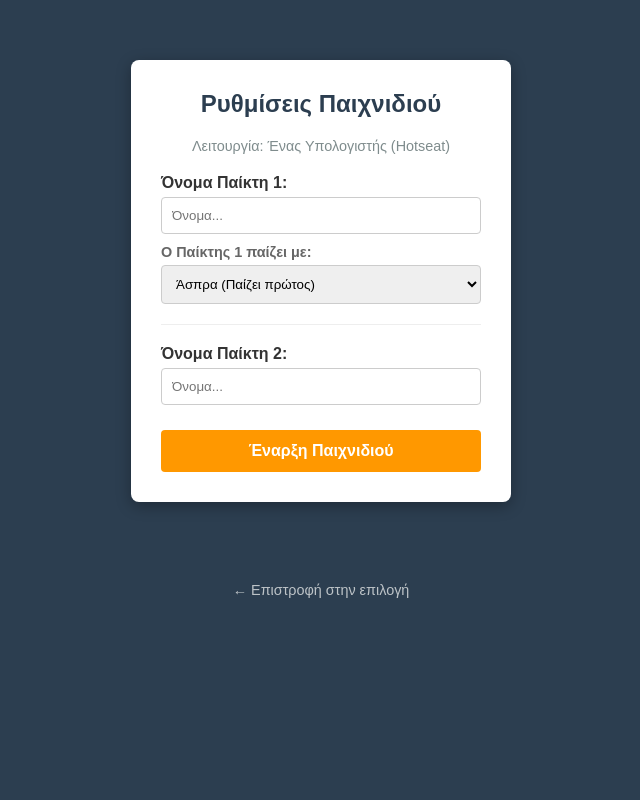
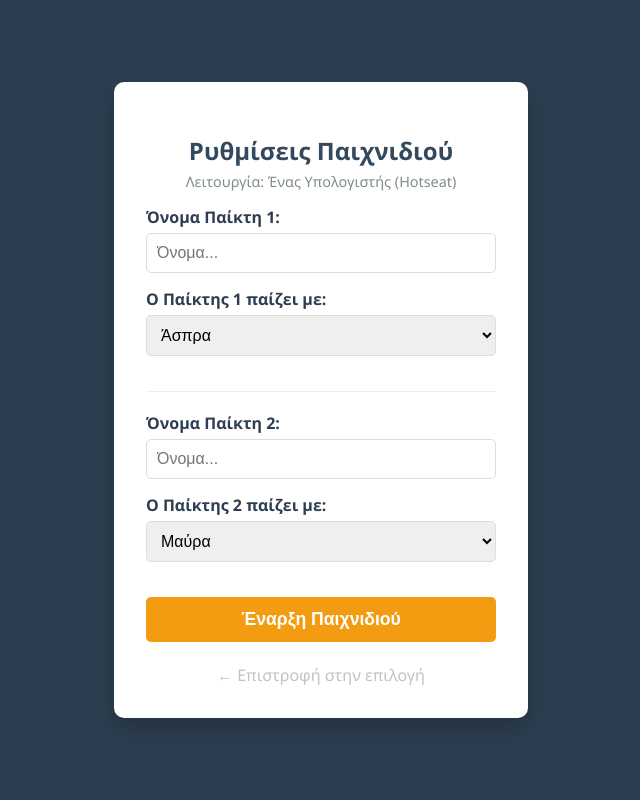
Before and after one commit to iee-ihu-gr-course1941/ADISE25_2020126, a PHP site: page /login.php?mode=hotseat in a window 1280 px wide. Shown: the whole page, without its empty margins (319-959 px from the left). Run offline with PHP 8.4, Linux system fonts and the light colour scheme.

Commit message:
Update login.php

```diff
--- a/login.php
+++ b/login.php
@@ -2,30 +2,27 @@
 // login.php
 session_start();
 
-// --- ΚΑΘΑΡΙΣΜΟΣ (Fix για το θέμα με τα παλιά ονόματα) ---
-// Αν μπούμε στη σελίδα χωρίς να πατήσουμε κουμπί (GET), καθαρίζουμε τα παλιά session data
+// --- ΚΑΘΑΡΙΣΜΟΣ SESSION ---
 if ($_SERVER["REQUEST_METHOD"] == "GET") {
     $temp_error = isset($_SESSION['error']) ? $_SESSION['error'] : '';
     $temp_mode = isset($_SESSION['game_mode']) ? $_SESSION['game_mode'] : '';
-
     session_unset();
-
     $_SESSION['game_mode'] = $temp_mode;
     if($temp_error) $_SESSION['error'] = $temp_error;
 }
 
+// --- ΕΛΕΓΧΟΣ ΔΕΔΟΜΕΝΩΝ ---
 if ($_SERVER["REQUEST_METHOD"] == "POST") {
     $p1 = isset($_POST['player1']) ? trim($_POST['player1']) : '';
     $p2 = isset($_POST['player2']) ? trim($_POST['player2']) : '';
-
+    // Παίρνουμε το χρώμα του P1. Το χρώμα του P2 θα υπολογιστεί αυτόματα στο game.php
     $p1_color = isset($_POST['p1_color']) ? $_POST['p1_color'] : 'white';
 
     if (empty($p1) || empty($p2)) {
-        $_SESSION['error'] = "Παρακαλώ συμπληρώστε έγκυρα ονόματα (όχι μόνο κενά)!";
+        $_SESSION['error'] = "Παρακαλώ συμπληρώστε έγκυρα ονόματα!";
         header("Location: login.php");
         exit();
     }
-
     if ($p1 === $p2) {
         $_SESSION['error'] = "Οι παίκτες δεν μπορούν να έχουν το ίδιο όνομα!";
         header("Location: login.php");
@@ -35,17 +32,16 @@ if ($_SERVER["REQUEST_METHOD"] == "POST") {
     $_SESSION['player1_name'] = $p1;
     $_SESSION['player2_name'] = $p2;
     $_SESSION['player1_color'] = $p1_color;
+
     header("Location: game.php");
     exit();
 }
 
-// 1. Λήψη του Mode από το URL (αν υπάρχει) και αποθήκευση στο Session
+// Λήψη Mode
 if (isset($_GET['mode'])) {
     $_SESSION['game_mode'] = $_GET['mode'];
 }
 
-// Ασφάλεια: Αν κάποιος ανοίξει το login.php απευθείας χωρίς να έχει επιλέξει mode,
-// τον στέλνουμε πίσω στο index.php για να διαλέξει.
 if (!isset($_SESSION['game_mode'])) {
     header("Location: index.php");
     exit();
@@ -53,101 +49,84 @@ if (!isset($_SESSION['game_mode'])) {
 
 $is_hotseat = ($_SESSION['game_mode'] === 'hotseat');
 
-// Διαχείριση Μηνυμάτων Λάθους
-$error = "";
-if (isset($_SESSION['error'])) {
-    $error = $_SESSION['error'];
-    unset($_SESSION['error']);
-}
+$error = isset($_SESSION['error']) ? $_SESSION['error'] : "";
+unset($_SESSION['error']);
 ?>
-
 <!DOCTYPE html>
-<html>
+<html lang="el">
 <head>
-    <title>Είσοδος - <?php echo $is_hotseat ? 'Τοπικό Παιχνίδι' : 'Online'; ?></title>
-    <link rel="stylesheet" type="text/css" href="style.css">
+    <meta charset="UTF-8">
+    <title>Ρυθμίσεις Παιχνιδιού</title>
     <style>
-        /* CSS ειδικά για τη σελίδα εισόδου */
-        body { font-family: sans-serif; text-align: center; background-color: #2c3e50; color: #333; }
-        .login-box {
-            margin: 60px auto;
-            padding: 30px;
-            background: white;
-            width: 320px;
-            border-radius: 8px;
-            box-shadow: 0 4px 15px rgba(0,0,0,0.3);
-            position: relative;
-        }
-        h2 { color: #2c3e50; margin-top: 0; }
-        .subtitle { color: #7f8c8d; font-size: 0.9em; margin-bottom: 20px; display: block; }
-        .form-group { text-align: left; margin-bottom: 15px; }
-        label { font-weight: bold; display: block; margin-bottom: 5px; }
-        input, select {
-            padding: 10px;
-            width: 100%;
-            box-sizing: border-box;
-            border: 1px solid #ccc;
-            border-radius: 4px;
-        }
-        button {
-            padding: 12px 20px;
-            cursor: pointer;
-            background-color: #ff9800;
-            color: white;
-            border: none;
-            width: 100%;
-            font-size: 16px;
-            font-weight: bold;
-            border-radius: 4px;
-            margin-top: 10px;
-        }
-        button:hover { background-color: #e68900; }
+        body { font-family: 'Segoe UI', sans-serif; background-color: #2c3e50; display: flex; justify-content: center; align-items: center; height: 100vh; margin: 0; }
+        .login-card { background: white; padding: 2rem; border-radius: 10px; width: 350px; text-align: center; box-shadow: 0 10px 25px rgba(0,0,0,0.2); }
+        input[type="text"], select { width: 100%; padding: 10px; margin-bottom: 15px; border-radius: 5px; border: 1px solid #ddd; box-sizing: border-box; font-size: 1rem;}
+        .btn-login { width: 100%; padding: 12px; background-color: #f39c12; color: white; border: none; border-radius: 5px; cursor: pointer; font-weight: bold; font-size: 1.1rem; transition: 0.3s;}
+        .btn-login:hover { background-color: #e67e22; }
+        .error-msg { color: #e74c3c; font-weight: bold; margin-bottom: 15px; }
+        label { display: block; text-align: left; font-weight: bold; margin-bottom: 5px; color: #2c3e50; }
+        h2 { color: #34495e; margin-bottom: 5px; }
         hr { border: 0; border-top: 1px solid #eee; margin: 20px 0; }
-        .back-link {
-            display: inline-block;
-            margin-top: 20px;
-            color: #bdc3c7;
-            text-decoration: none;
-            font-size: 0.9em;
-        }
-        .back-link:hover { color: white; }
     </style>
 </head>
 <body>
 
-<div class="login-box">
+<div class="login-card">
     <h2>Ρυθμίσεις Παιχνιδιού</h2>
-    <span class="subtitle">
-        <?php echo $is_hotseat ? 'Λειτουργία: Ένας Υπολογιστής (Hotseat)' : 'Λειτουργία: Online Multiplayer'; ?>
-    </span>
+    <p style="color:#7f8c8d; font-size:0.9rem; margin-top: 0;">Λειτουργία: <?php echo $is_hotseat ? 'Ένας Υπολογιστής (Hotseat)' : 'Online Multiplayer'; ?></p>
 
-    <?php if(!empty($error)) { echo "<p style='color:red; font-weight:bold;'>$error</p>"; } ?>
+    <?php if($error): ?><div class="error-msg"><?php echo $error; ?></div><?php endif; ?>
 
     <form action="login.php" method="POST">
+        <label for="player1">Όνομα Παίκτη 1:</label>
+        <input type="text" id="player1" name="player1" placeholder="Όνομα..." value="<?php echo isset($_SESSION['player1_name']) ? htmlspecialchars($_SESSION['player1_name']) : ''; ?>" required>
 
-        <div class="form-group">
-            <label for="player1">Όνομα Παίκτη 1:</label>
-            <input type="text" id="player1" name="player1" placeholder="Όνομα..." required>
-
-            <label for="p1_color" style="margin-top: 10px; font-size: 0.9em; color:#666;">Ο Παίκτης 1 παίζει με:</label>
-            <select id="p1_color" name="p1_color">
-                <option value="white">Άσπρα (Παίζει πρώτος)</option>
-                <option value="black">Μαύρα (Παίζει δεύτερος)</option>
-            </select>
-        </div>
+        <label for="p1_color">Ο Παίκτης 1 παίζει με:</label>
+        <select id="p1_color" name="p1_color">
+            <option value="white" selected>Άσπρα</option>
+            <option value="black">Μαύρα</option>
+        </select>
 
         <hr>
 
-        <div class="form-group">
-            <label for="player2">Όνομα Παίκτη 2:</label>
-            <input type="text" id="player2" name="player2" placeholder="Όνομα..." required>
-        </div>
+        <label for="player2">Όνομα Παίκτη 2:</label>
+        <input type="text" id="player2" name="player2" placeholder="<?php echo $is_hotseat ? 'Όνομα...' : 'Αναμονή...'; ?>" value="<?php echo isset($_SESSION['player2_name']) ? htmlspecialchars($_SESSION['player2_name']) : ''; ?>" <?php echo $is_hotseat ? 'required' : 'disabled'; ?>>
 
-        <button type="submit" class="btn-login">Έναρξη Παιχνιδιού</button>
+        <label for="p2_color_display">Ο Παίκτης 2 παίζει με:</label>
+        <select id="p2_color_display">
+            <option value="black" selected>Μαύρα</option>
+            <option value="white">Άσπρα</option>
+        </select>
+
+        <button type="submit" class="btn-login" style="margin-top: 20px;">Έναρξη Παιχνιδιού</button>
     </form>
+    <br>
+    <a href="index.php" style="color:#bdc3c7; text-decoration:none;">← Επιστροφή στην επιλογή</a>
 </div>
 
-<a href="index.php" class="back-link">← Επιστροφή στην επιλογή</a>
+<script>
+    // --- ΑΜΦΙΔΡΟΜΗ ΑΥΤΟΜΑΤΗ ΑΛΛΑΓΗ ΧΡΩΜΑΤΟΣ ---
+    const p1Select = document.getElementById('p1_color');
+    const p2Select = document.getElementById('p2_color_display');
+
+    // Συνάρτηση που συγχρονίζει τα χρώματα ανάλογα με το ποιο άλλαξε
+    function syncColors(changedElement) {
+        if (changedElement === p1Select) {
+            // Αν άλλαξε ο P1, ενημέρωσε τον P2 στο αντίθετο
+            p2Select.value = (p1Select.value === 'white') ? 'black' : 'white';
+        } else {
+            // Αν άλλαξε ο P2, ενημέρωσε τον P1 στο αντίθετο
+            p1Select.value = (p2Select.value === 'white') ? 'black' : 'white';
+        }
+    }
+
+    // Προσθήκη listeners και στα δύο select
+    p1Select.addEventListener('change', function() { syncColors(this); });
+    p2Select.addEventListener('change', function() { syncColors(this); });
+
+    // Αρχικός συγχρονισμός (με βάση την default επιλογή του P1)
+    syncColors(p1Select);
+</script>
 
 </body>
 </html>
```
